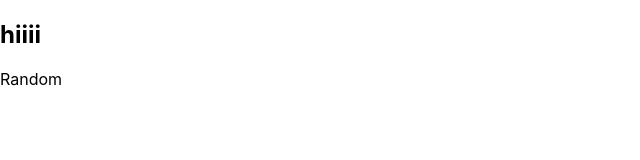
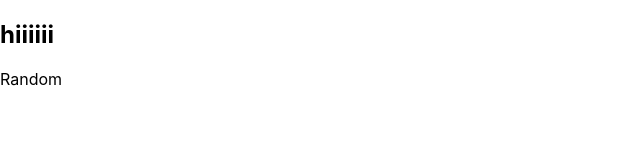
Before and after one commit to Midhun-ro-45/Netflix, a React (Create React App) app: page / in a window 1280 px wide. Shown: the top 160 px of the page, without its empty margins (0-640 px from the left). Built offline with nearby package versions, Linux system fonts and the light colour scheme.

Commit message:
new check

```diff
--- a/src/pages/Random.jsx
+++ b/src/pages/Random.jsx
@@ -3,7 +3,7 @@ import React from 'react'
 function Random() {
     return (
         <div>
-            <h2>hiiii</h2>
+            <h2>hiiiiii</h2>
             Random
         </div>
 
```
